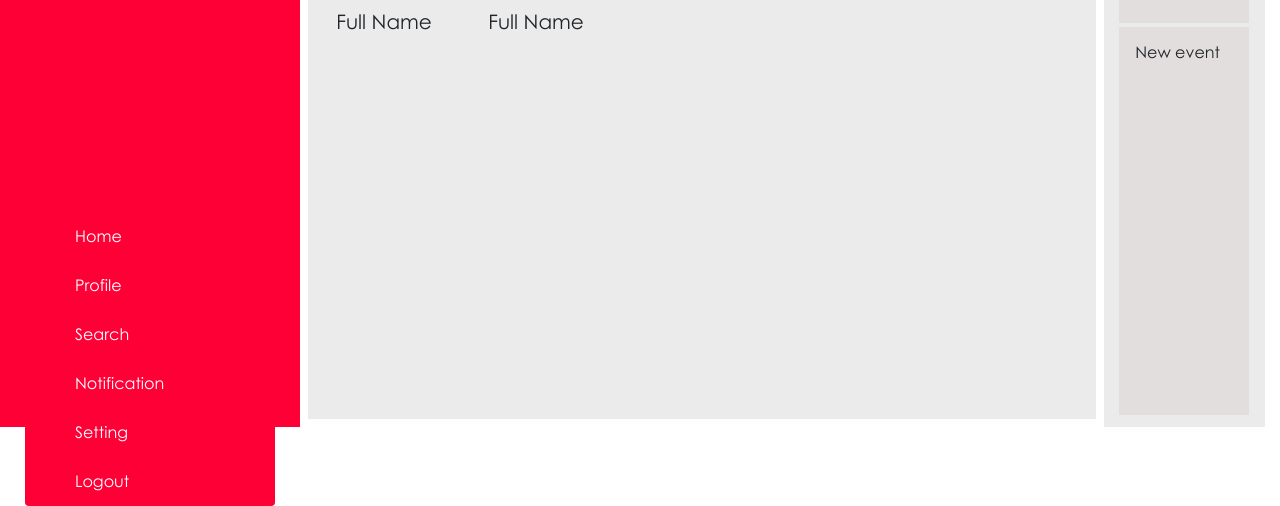
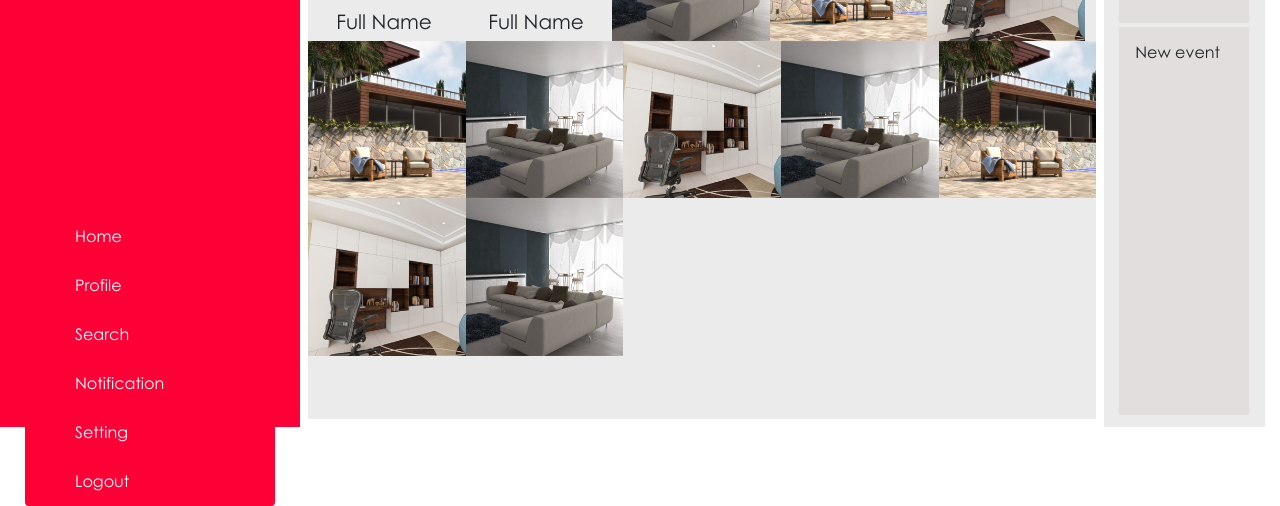
Before and after one commit to fagBoys/ArtGallery-ui, a plain HTML site: page Template/Index.html in a window 1280 px wide. Shown: the part 373-879 px from the top of the page. Drawn offline with nearby package versions, Linux system fonts and the light colour scheme.

Commit message:
Section 3 added
در این کامیت جدید سکشن سوم به قالب اضافه شده است و تا اینجا قالب کامل شده است و آماده کار است

```diff
--- a/Template/Index.html
+++ b/Template/Index.html
@@ -105,8 +105,37 @@
               </div>
             </div>
 
-            <div class="" style="background-color: #ebebeb; width:100%; height:67vh;margin-top:1vh;">
-              Section 3
+            <div class="" style="background-color: #ebebeb; width:100%; height:67vh; margin-top:1vh;">
+              <div class="postbox">
+                <img src="assets/img/Posts/p1.jpg" width="100%" height="" alt="">
+              </div>
+              <div class="postbox">
+                <img src="assets/img/Posts/p2.jpg" width="100%" height="" alt="">
+              </div>
+              <div class="postbox">
+                <img src="assets/img/Posts/p3.jpg" width="100%" height="" alt="">
+              </div>
+              <div class="postbox">
+                <img src="assets/img/Posts/p2.jpg" width="100%" height="" alt="">
+              </div>
+              <div class="postbox">
+                <img src="assets/img/Posts/p1.jpg" width="100%" height="" alt="">
+              </div>
+              <div class="postbox">
+                <img src="assets/img/Posts/p3.jpg" width="100%" height="" alt="">
+              </div>
+              <div class="postbox">
+                <img src="assets/img/Posts/p1.jpg" width="100%" height="" alt="">
+              </div>
+              <div class="postbox">
+                <img src="assets/img/Posts/p2.jpg" width="100%" height="" alt="">
+              </div>
+              <div class="postbox">
+                <img src="assets/img/Posts/p3.jpg" width="100%" height="" alt="">
+              </div>
+              <div class="postbox">
+                <img src="assets/img/Posts/p1.jpg" width="100%" height="" alt="">
+              </div>
             </div>
           </div>
 
--- a/Template/style.css
+++ b/Template/style.css
@@ -155,3 +155,11 @@ body.body-style
   margin-top: 10%;
   text-align: center;
 }
+
+.postbox
+{
+  width: 20%;
+  height: auto;
+  float: left;
+  background-color: #e2dede;
+}
```
Also changed, not shown: Template/assets/img/Posts/p1.jpg (added), Template/assets/img/Posts/p2.jpg (added), Template/assets/img/Posts/p3.jpg (added), 1 other file.
